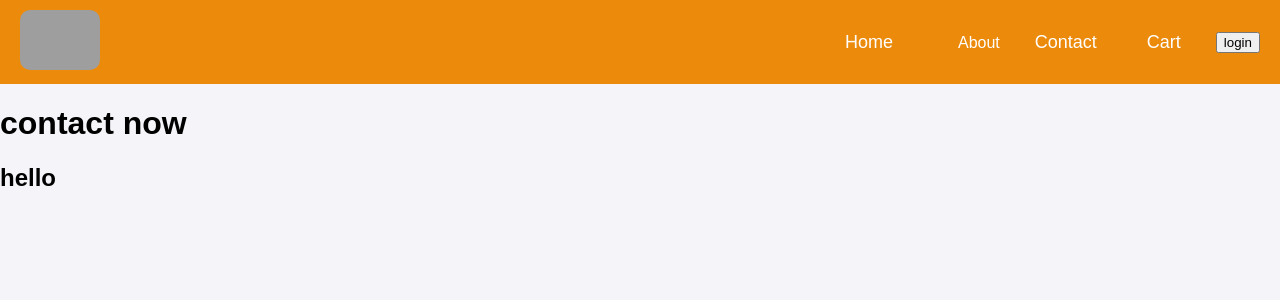
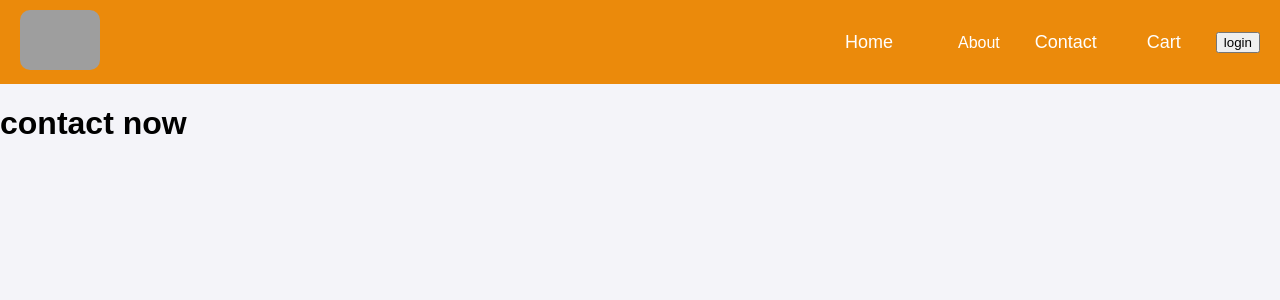
Before and after one commit to muhammedAlthafcp/React-vite, a React (Vite) app: page /contact in a window 1280 px wide. Shown: the top 300 px of the page. Built offline with nearby package versions, Linux system fonts and the light colour scheme; grey boxes are pictures that could not be loaded.

Commit message:
update contact

```diff
--- a/src/components/contact.jsx
+++ b/src/components/contact.jsx
@@ -3,8 +3,6 @@ function contact() {
   return (
     <div className="contact">
         <h1>contact now</h1>
-        <h2>hello</h2>
-
 
     </div>
   )
```
